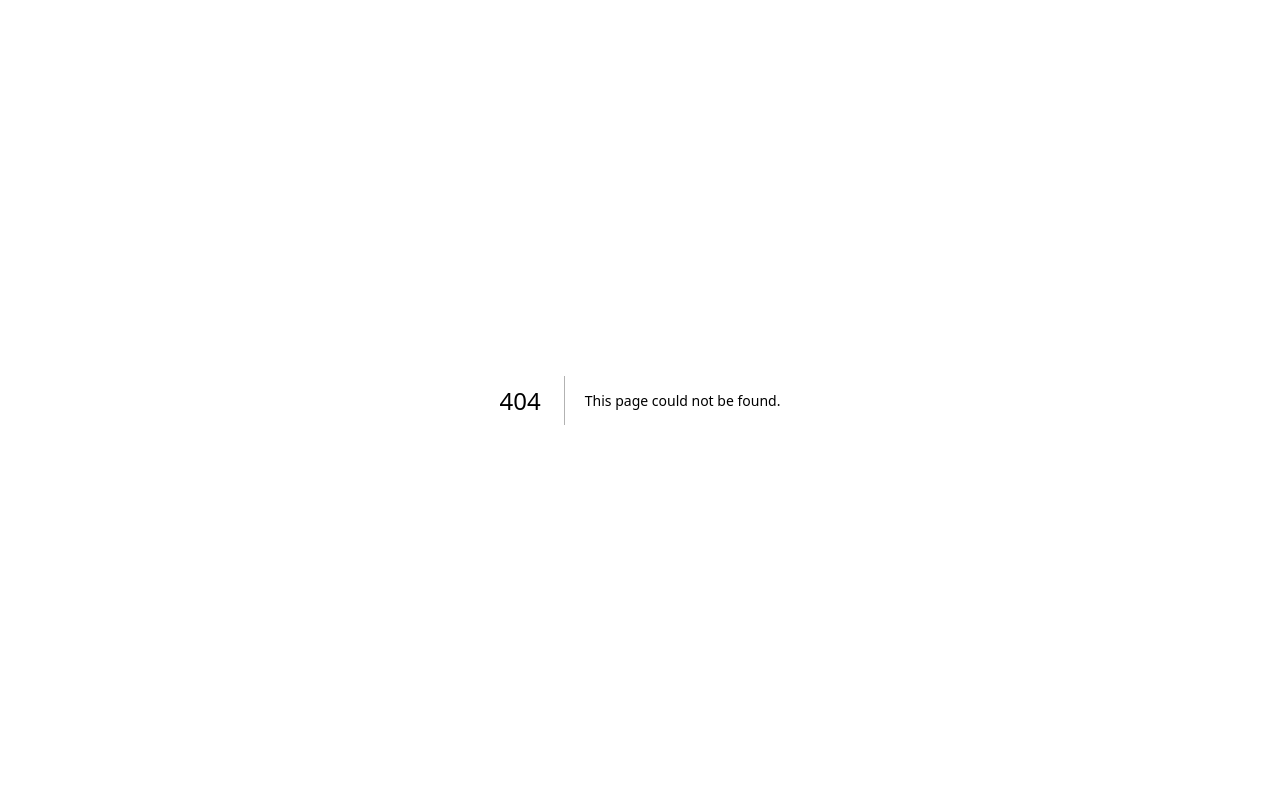
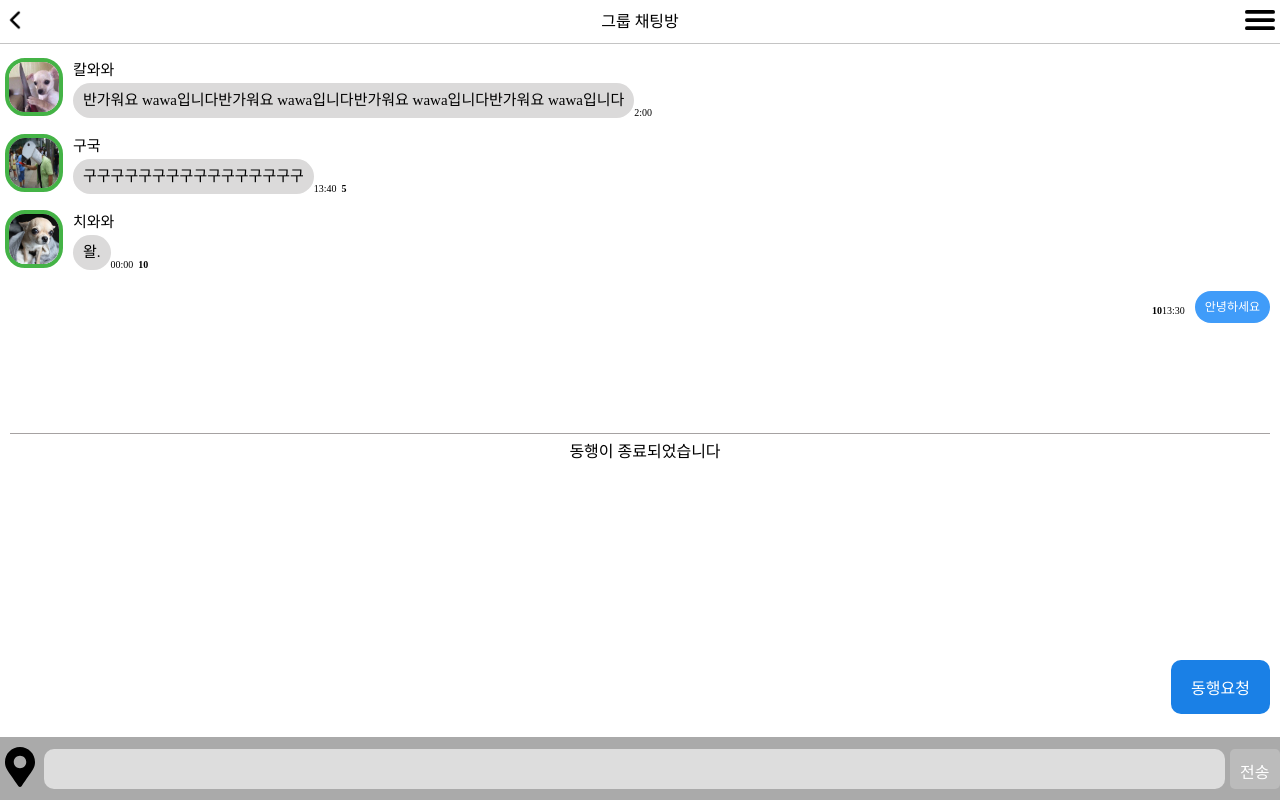
Before and after one commit to MZ-PEOPLE/Tripbuddy-project, a Next.js app: page /chat/chatroom in a window 1280 px wide. Before the commit this address had no page. Built offline with nearby package versions, Linux system fonts and the light colour scheme.

Commit message:
feat: 채팅방 페이지 추가

```diff
--- /dev/null
+++ b/pages/chat/chatroom.js
@@ -0,0 +1,29 @@
+import NavBar from "@/components/topbar/TopBar";
+import BackBtn from "@/components/topbar/BackButton";
+import ChatName from "@/components/chatroom/ChatName";
+import MenuBtn from "@/components/chatroom/menu/MenuBtn";
+import ChatRoomComponent from "@/components/chatroom/ChatRoom";
+import InfoMsg from "@/components/chatroom/InfoMsg";
+import RequestButton from "@/components/chatroom/RequestButton";
+import MenuDetail from "@/components/chatroom/menu/MenuDetail";
+import MyChat from "@/components/chatroom/MyChat";
+import ChatBar from "@/components/chatroom/ChatBar";
+import { useState } from "react";
+export default function ChatRoom() {
+    const [bar, setBar] = useState(false)
+    return (
+        <>
+            <NavBar
+                leftContent={<BackBtn />}
+                middleContent={<ChatName />}
+                rightContent={<MenuBtn setBar={setBar} bar={bar} />}
+            />
+            <MenuDetail bar={bar} setBar={setBar} />
+            <ChatRoomComponent />
+            <MyChat />
+            <InfoMsg />
+            <RequestButton />
+            <ChatBar />
+        </>
+    )
+}
```
